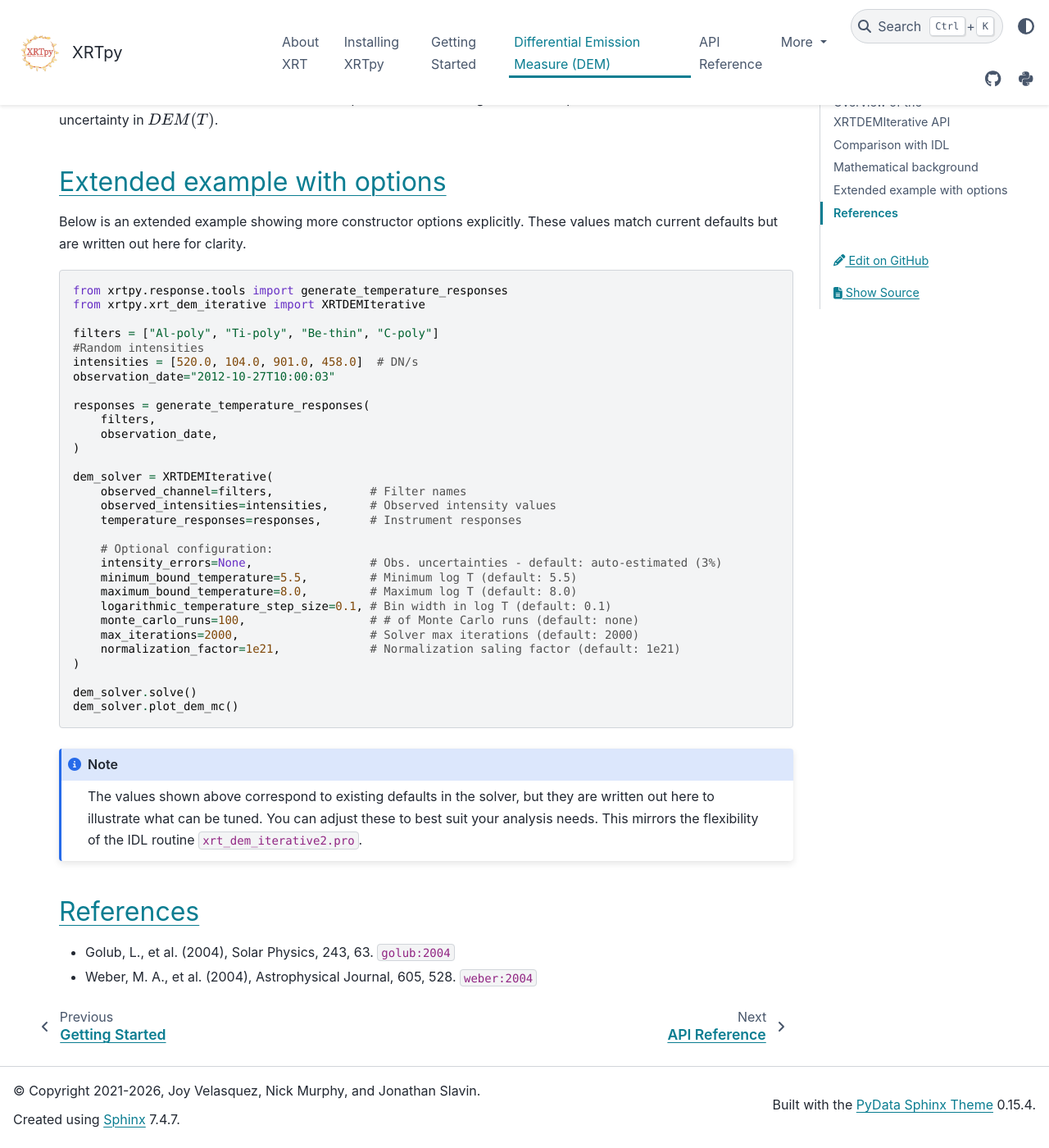
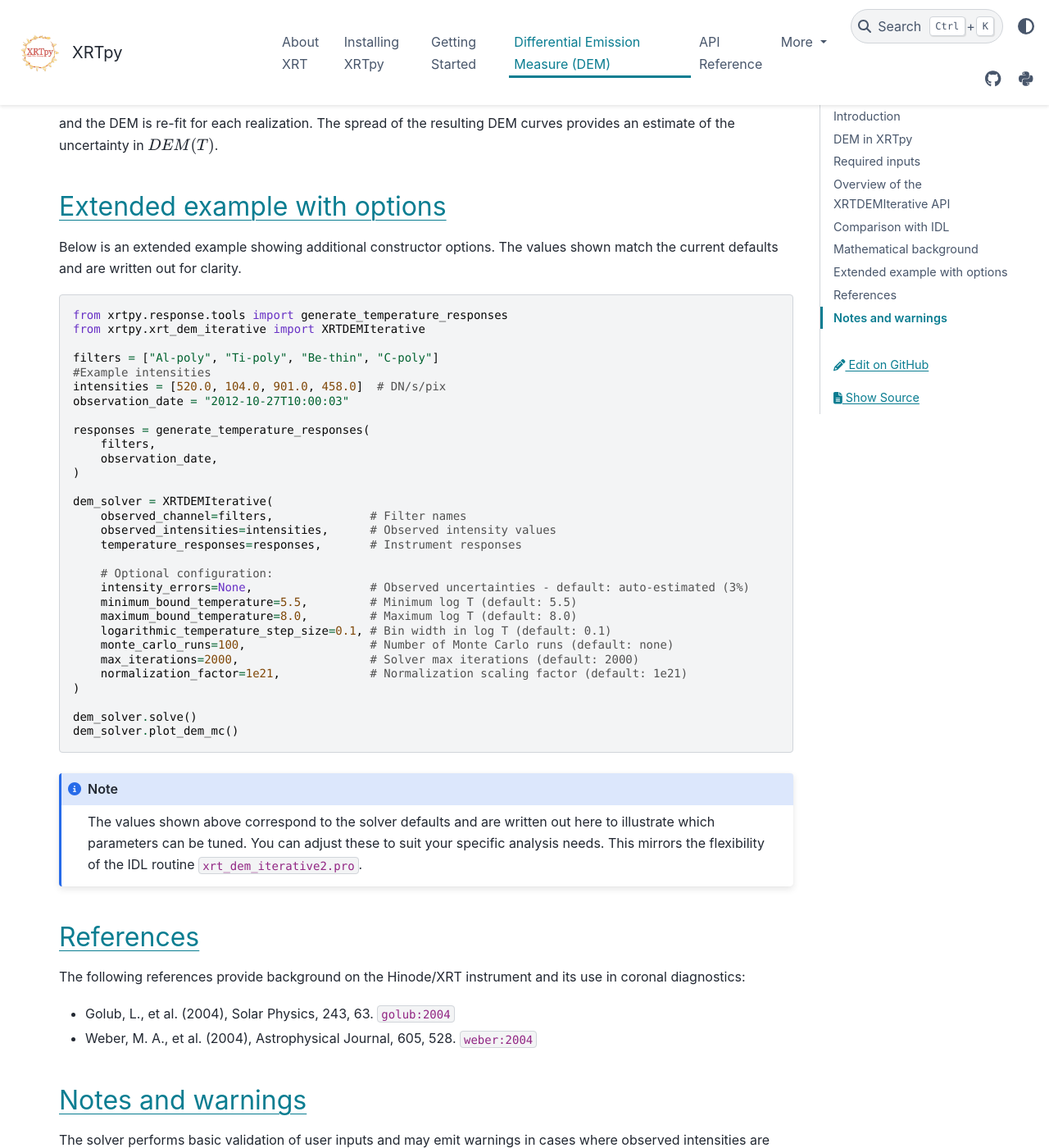
Before and after one commit to HinodeXRT/xrtpy, a Sphinx documentation site: the page built from docs/dem_overview.rst, in a window 1280 px wide and 1400 px high, scrolled down 5000 px. Shown: the whole window at 82% size. Built offline with Sphinx 7.4.7 and the PyData theme 0.15.4, drawn with Linux system fonts in a browser that asks for light colours; pages that are not in the unit, such as notebooks, are missing from menus; the version number could not be read and is left out; cross-references to code outside the pages are shown as plain code; some of the changed text lies outside the part shown.

Commit message:
Overall update/review of doc

```diff
--- a/docs/dem_overview.rst
+++ b/docs/dem_overview.rst
@@ -55,9 +55,10 @@
 2. Temperature response functions
 ~~~~~~~~~~~~~~~~~~~~~~~~~~~~~~~~~
 
-The DEM class needs the Temperature-Response data and information for each filter. We've created a tool that
-generate the temperature responses and temperatures for a given list of xrt filters at a given date.
-Check out xrtpy.response.tools for more details abot this funcrtion.
+The DEM class requires temperature response functions for each filter, which
+describe the instrument sensitivity as a function of temperature. These
+responses can be generated for a chosen observation date using utilities
+provided in ``xrtpy.response.tools``.
 
 * Units: DN s\ :sup:`-1` pix\ :sup:`-1` cm\ :sup:`5`
 * Description: Instrument response as a function of temperature for each filter, matching the order of the filters.
@@ -156,7 +157,7 @@
 
 * Uses a regular log10(T) grid.
 * Represents log10(DEM) at a set of spline knots.
-* Uses a least-squares algorithm to minimize chi-square statistic.
+* Uses a least-squares algorithm to minimize the chi-square statistic.
 * Supports Monte Carlo noise realizations for uncertainty estimation.
 
 Small numerical differences between the Python and IDL implementations can arise due to:
@@ -223,8 +224,8 @@
 
 Extended example with options
 -----------------------------
-Below is an extended example showing more constructor options explicitly.
-These values match current defaults but are written out here for clarity.
+Below is an extended example showing additional constructor options.
+The values shown match the current defaults and are written out for clarity.
 
 .. code-block:: python
 
@@ -232,9 +233,9 @@
     from xrtpy.xrt_dem_iterative import XRTDEMIterative
 
     filters = ["Al-poly", "Ti-poly", "Be-thin", "C-poly"]
-    #Random intensities
-    intensities = [520.0, 104.0, 901.0, 458.0]  # DN/s
-    observation_date="2012-10-27T10:00:03"
+    #Example intensities
+    intensities = [520.0, 104.0, 901.0, 458.0]  # DN/s/pix
+    observation_date = "2012-10-27T10:00:03"
 
     responses = generate_temperature_responses(
         filters,
@@ -247,24 +248,23 @@
         temperature_responses=responses,       # Instrument responses
 
         # Optional configuration:
-        intensity_errors=None,                 # Obs. uncertainties - default: auto-estimated (3%)
+        intensity_errors=None,                 # Observed uncertainties - default: auto-estimated (3%)
         minimum_bound_temperature=5.5,         # Minimum log T (default: 5.5)
         maximum_bound_temperature=8.0,         # Maximum log T (default: 8.0)
         logarithmic_temperature_step_size=0.1, # Bin width in log T (default: 0.1)
-        monte_carlo_runs=100,                  # # of Monte Carlo runs (default: none)
+        monte_carlo_runs=100,                  # Number of Monte Carlo runs (default: none)
         max_iterations=2000,                   # Solver max iterations (default: 2000)
-        normalization_factor=1e21,             # Normalization saling factor (default: 1e21)
+        normalization_factor=1e21,             # Normalization scaling factor (default: 1e21)
     )
 
     dem_solver.solve()
     dem_solver.plot_dem_mc()
 
 .. note::
-    The values shown above correspond to existing defaults in the solver,
-    but they are written out here to illustrate what can be tuned.
-    You can adjust these to best suit your analysis needs.
-    This mirrors the flexibility of the IDL routine  ``xrt_dem_iterative2.pro``.
-
+    The values shown above correspond to the solver defaults and are written
+    out here to illustrate which parameters can be tuned. You can adjust these
+    to suit your specific analysis needs. This mirrors the flexibility of the
+    IDL routine ``xrt_dem_iterative2.pro``.
 
 .. Acknowledgement
 .. ---------------
@@ -274,7 +274,18 @@
 .. capabilities from legacy IDL routines into modern, open-source Python
 .. tools for the solar physics community.*
 
+
 References
 ----------
+The following references provide background on the Hinode/XRT instrument and
+its use in coronal diagnostics:
+
 - Golub, L., et al. (2004), Solar Physics, 243, 63. :cite:p:`golub:2004`
 - Weber, M. A., et al. (2004), Astrophysical Journal, 605, 528. :cite:p:`weber:2004`
+
+Notes and warnings
+------------------
+The solver performs basic validation of user inputs and may emit warnings in
+cases where observed intensities are non-physical (e.g., negative values) or
+approach known instrument limits. These warnings do not stop execution but are
+intended to help users assess the reliability of the results.
```
Also changed, not shown: other parts of docs/dem_overview.rst (+2 -2 lines).
